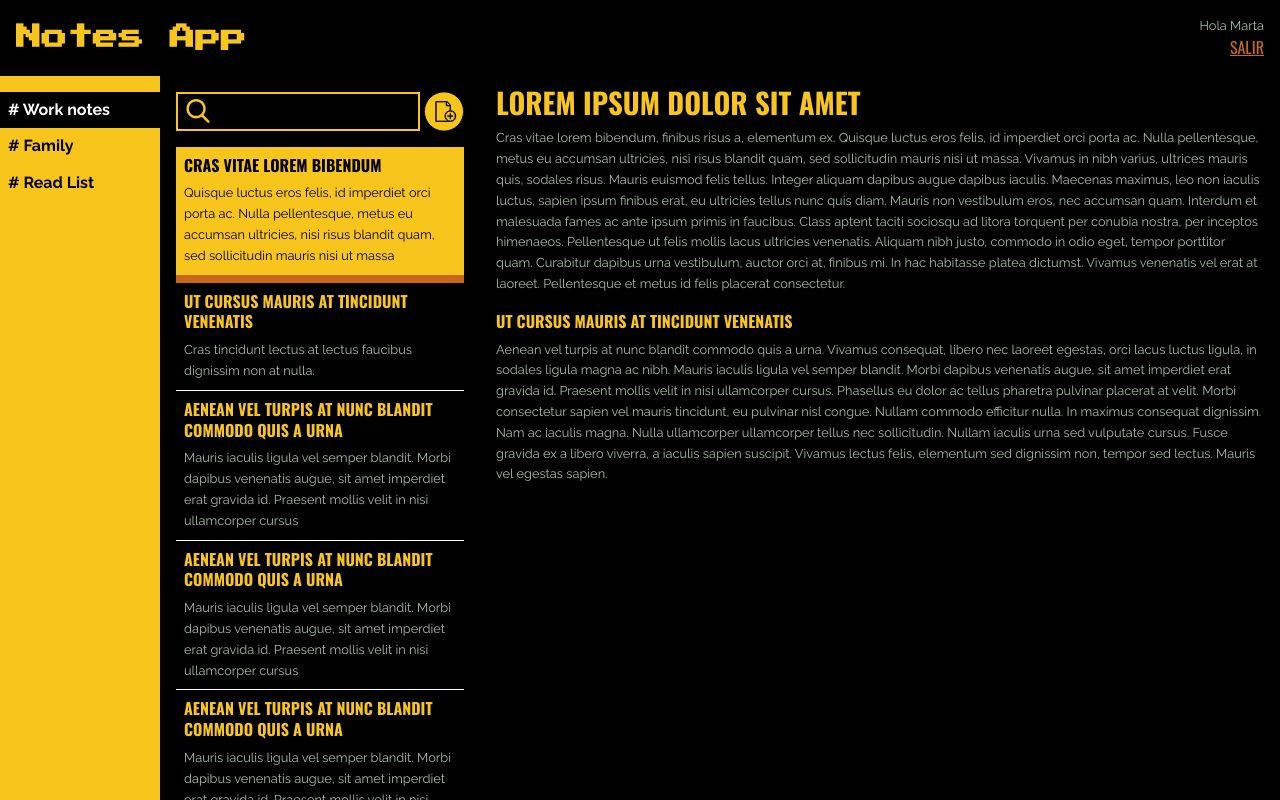
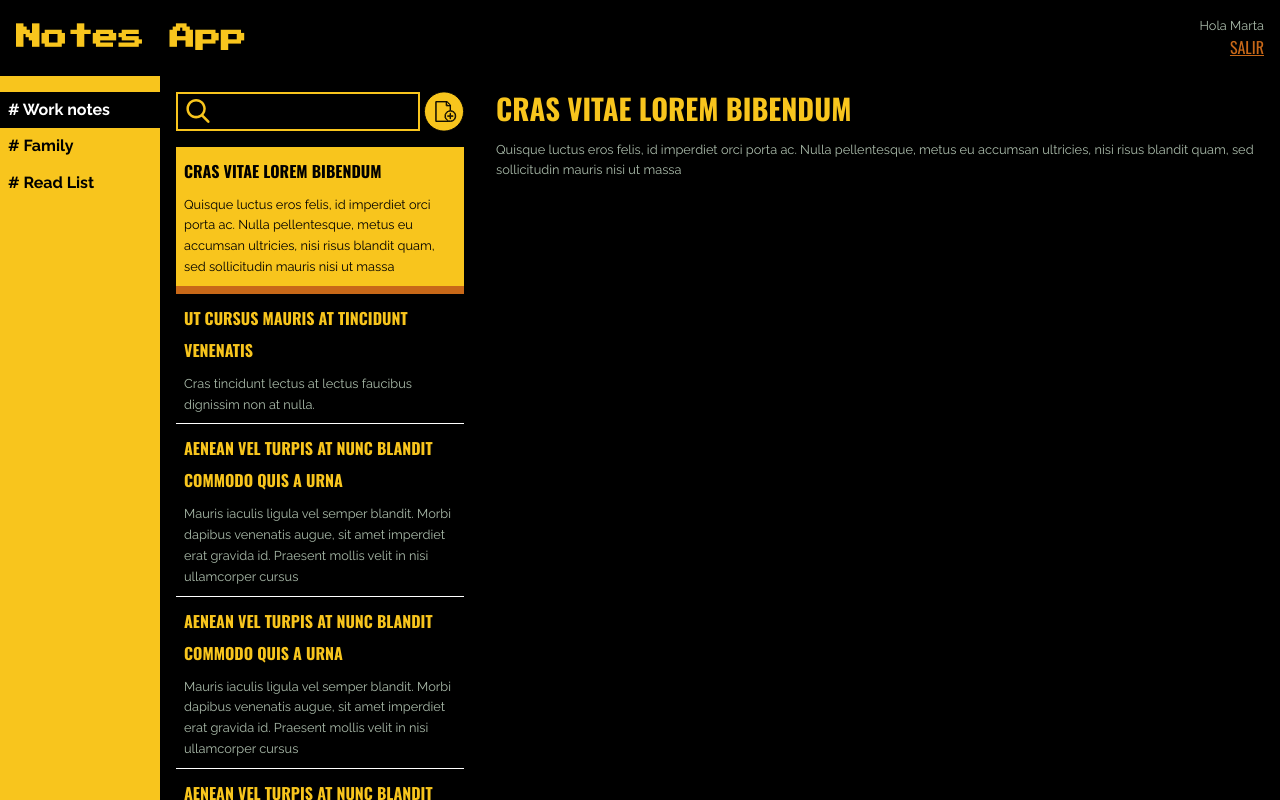
Before and after one commit to yagopv/hack-a-note, a React (Create React App) app: page / in a window 1280 px wide. Built offline with nearby package versions, Linux system fonts and the light colour scheme.

Commit message:
[ADD] Select notes

```diff
--- a/src/components/notes/Note.js
+++ b/src/components/notes/Note.js
@@ -2,42 +2,12 @@ import React from 'react';
 import { Text } from '../ui/Text';
 import { Box } from '../ui';
 
-function Note({ title, description }) {
+function Note({ note: { title, description } }) {
   return (
     <Box p="md">
-      <Text as="h2">Lorem ipsum dolor sit amet</Text>
+      <Text as="h2">{title}</Text>
       <Text as="p" pt="md">
-        Cras vitae lorem bibendum, finibus risus a, elementum ex. Quisque luctus
-        eros felis, id imperdiet orci porta ac. Nulla pellentesque, metus eu
-        accumsan ultricies, nisi risus blandit quam, sed sollicitudin mauris
-        nisi ut massa. Vivamus in nibh varius, ultrices mauris quis, sodales
-        risus. Mauris euismod felis tellus. Integer aliquam dapibus augue
-        dapibus iaculis. Maecenas maximus, leo non iaculis luctus, sapien ipsum
-        finibus erat, eu ultricies tellus nunc quis diam. Mauris non vestibulum
-        eros, nec accumsan quam. Interdum et malesuada fames ac ante ipsum
-        primis in faucibus. Class aptent taciti sociosqu ad litora torquent per
-        conubia nostra, per inceptos himenaeos. Pellentesque ut felis mollis
-        lacus ultricies venenatis. Aliquam nibh justo, commodo in odio eget,
-        tempor porttitor quam. Curabitur dapibus urna vestibulum, auctor orci
-        at, finibus mi. In hac habitasse platea dictumst. Vivamus venenatis vel
-        erat at laoreet. Pellentesque et metus id felis placerat consectetur.
-      </Text>
-      <Text as="h5" pt="md">
-        Ut cursus mauris at tincidunt venenatis
-      </Text>
-      <Text as="p" pt="sm">
-        Aenean vel turpis at nunc blandit commodo quis a urna. Vivamus
-        consequat, libero nec laoreet egestas, orci lacus luctus ligula, in
-        sodales ligula magna ac nibh. Mauris iaculis ligula vel semper blandit.
-        Morbi dapibus venenatis augue, sit amet imperdiet erat gravida id.
-        Praesent mollis velit in nisi ullamcorper cursus. Phasellus eu dolor ac
-        tellus pharetra pulvinar placerat at velit. Morbi consectetur sapien vel
-        mauris tincidunt, eu pulvinar nisl congue. Nullam commodo efficitur
-        nulla. In maximus consequat dignissim. Nam ac iaculis magna. Nulla
-        ullamcorper ullamcorper tellus nec sollicitudin. Nullam iaculis urna sed
-        vulputate cursus. Fusce gravida ex a libero viverra, a iaculis sapien
-        suscipit. Vivamus lectus felis, elementum sed dignissim non, tempor sed
-        lectus. Mauris vel egestas sapien.
+        {description}
       </Text>
     </Box>
   );
--- a/src/components/ui/Text.js
+++ b/src/components/ui/Text.js
@@ -15,4 +15,5 @@ export const Text = styled(Box)`
     isHeading(props.as) ? fontFamily('secondary') : fontFamily('primary')};
   font-size: ${props => fontSize(props.as) || '0.8rem'};
   text-transform: ${props => (isHeading(props.as) ? 'uppercase' : 'none')};
+  line-height: ${props => isHeading(props.as) && '2rem'};
 `;
--- a/src/pages/dashboard/index.js
+++ b/src/pages/dashboard/index.js
@@ -90,7 +90,7 @@ function Dashboard() {
               onSelected={index => setSelectedIndex(index)}
             />
           </Flex>
-          <Note />
+          <Note note={notes[selectedIndex]} />
         </DashboardLayout>
       </Flex>
     </React.Fragment>
```
